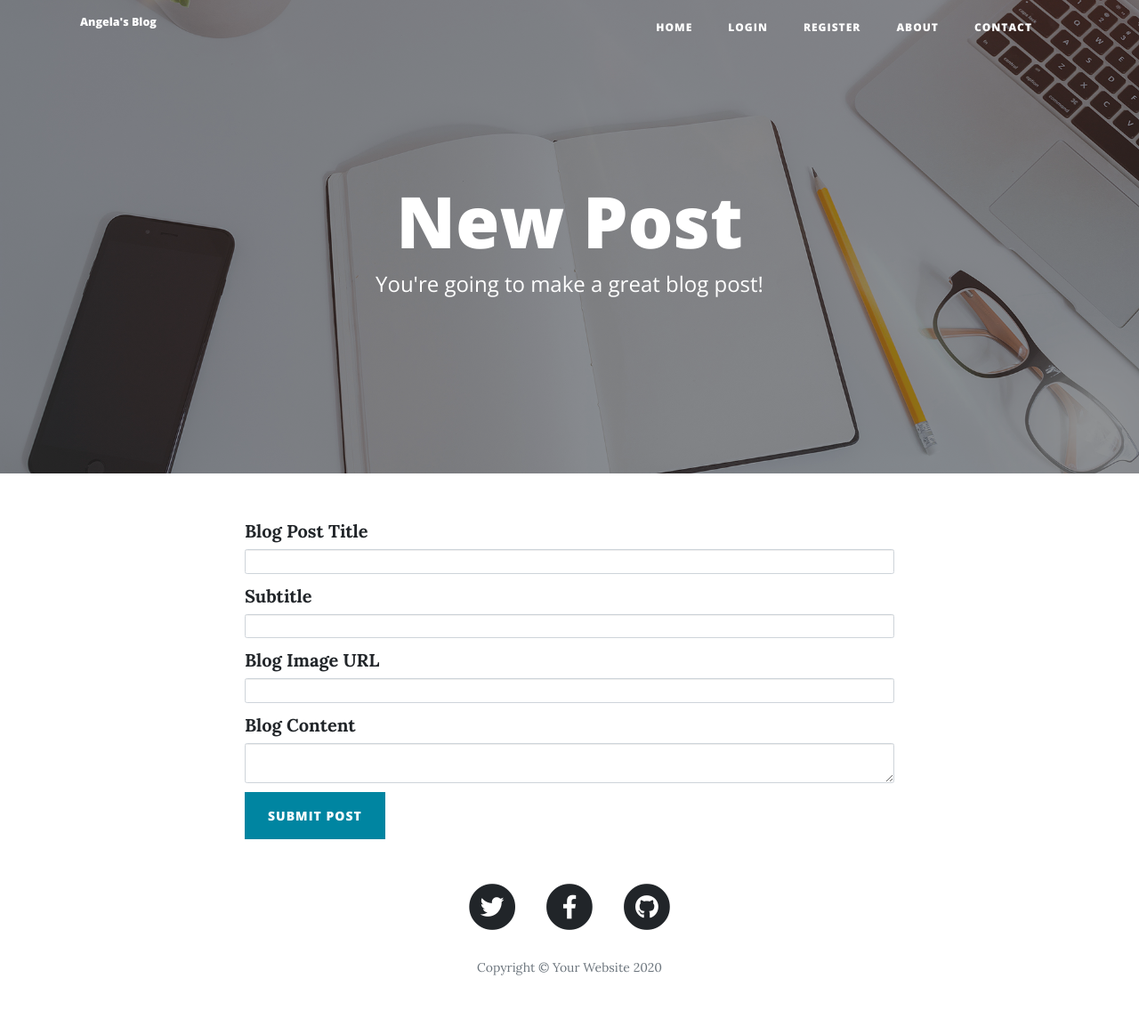
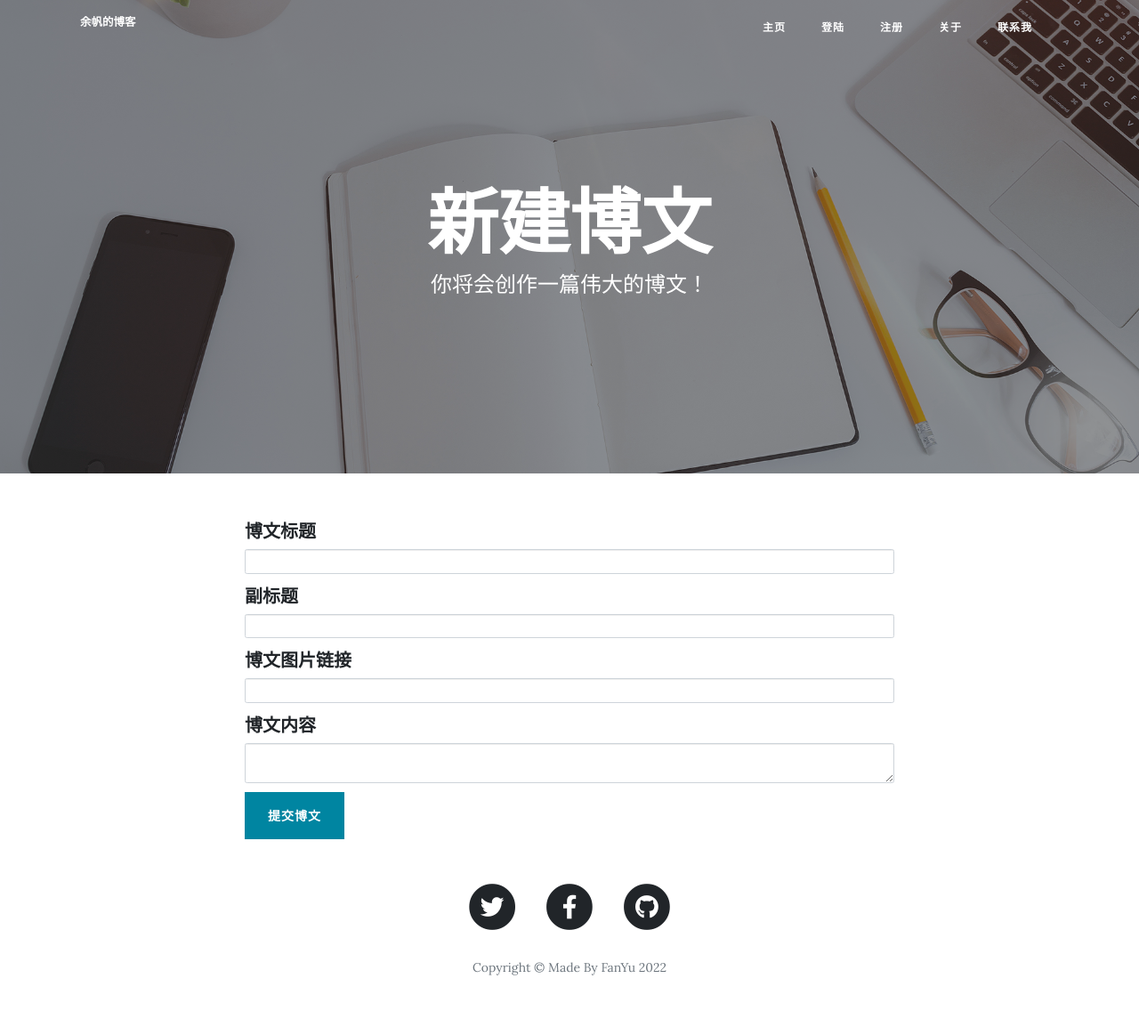
Before and after one commit to yufanme/70-2nd-flask-angela-blog-with-users-master-from-69, a Flask app: template templates/make-post.html in a window 1280 px wide. Shown: the whole page at 89% size. Run offline with Flask 2, Linux system fonts and the light colour scheme; the template is opened without the code that fills it: values that come from a table or form of the project are taken from there, most other values are stand-ins (such as "Sample title", 1, 10 or a date in 2020); parts of the project's set-up code (start-up, migrations or seed data) failed here and were passed over; some libraries are stand-ins or nearby versions.

Commit message:
change English to han some pages.

```diff
--- a/forms.py
+++ b/forms.py
@@ -6,26 +6,26 @@ from flask_ckeditor import CKEditorField
 
 # WTForm
 class CreatePostForm(FlaskForm):
-    title = StringField("Blog Post Title", validators=[DataRequired()])
-    subtitle = StringField("Subtitle", validators=[DataRequired()])
-    img_url = StringField("Blog Image URL", validators=[DataRequired(), URL()])
-    body = CKEditorField("Blog Content", validators=[DataRequired()])
-    submit = SubmitField("Submit Post")
+    title = StringField("博文标题", validators=[DataRequired()])
+    subtitle = StringField("副标题", validators=[DataRequired()])
+    img_url = StringField("博文图片链接", validators=[DataRequired(), URL()])
+    body = CKEditorField("博文内容", validators=[DataRequired()])
+    submit = SubmitField("提交博文")
 
 
 class RegisterForm(FlaskForm):
-    email = StringField(label="Email", validators=[DataRequired()])
-    password = PasswordField(label="Password", validators=[DataRequired()])
-    name = StringField(label="Name", validators=[DataRequired()])
-    submit = SubmitField(label="SIGN ME UP!")
+    email = StringField(label="邮箱", validators=[DataRequired()])
+    password = PasswordField(label="密码", validators=[DataRequired()])
+    name = StringField(label="昵称", validators=[DataRequired()])
+    submit = SubmitField(label="注册！")
 
 
 class LoginForm(FlaskForm):
-    email = StringField(label="Email", validators=[DataRequired()])
-    password = PasswordField(label="Password", validators=[DataRequired()])
-    submit = SubmitField(label="LET ME IN!")
+    email = StringField(label="邮箱", validators=[DataRequired()])
+    password = PasswordField(label="密码", validators=[DataRequired()])
+    submit = SubmitField(label="登陆！")
 
 
 class CommentForm(FlaskForm):
-    comment = CKEditorField(label="Comment", validators=[DataRequired()])
-    submit = SubmitField(label="SUBMIT COMMENT")
+    comment = CKEditorField(label="评论", validators=[DataRequired()])
+    submit = SubmitField(label="提交评论")
--- a/templates/footer.html
+++ b/templates/footer.html
@@ -29,7 +29,7 @@
               </a>
             </li>
           </ul>
-          <p class="copyright text-muted">Copyright &copy; Your Website 2020</p>
+          <p class="copyright text-muted">Copyright &copy; Made By FanYu 2022</p>
         </div>
       </div>
     </div>
--- a/templates/header.html
+++ b/templates/header.html
@@ -8,7 +8,7 @@
     <meta name="description" content="">
     <meta name="author" content="">
 
-    <title>Angela's Blog</title>
+    <title>余帆的博客</title>
 
     <!-- Bootstrap core CSS -->
     <link href="{{ url_for('static', filename='vendor/bootstrap/css/bootstrap.min.css') }}" rel="stylesheet">
@@ -31,7 +31,7 @@
 <!-- Navigation -->
 <nav class="navbar navbar-expand-lg navbar-light fixed-top" id="mainNav">
     <div class="container">
-        <a class="navbar-brand" href="{{ url_for('get_all_posts') }}">Angela's Blog</a>
+        <a class="navbar-brand" href="{{ url_for('get_all_posts') }}">余帆的博客</a>
         <button class="navbar-toggler navbar-toggler-right" type="button" data-toggle="collapse"
                 data-target="#navbarResponsive" aria-controls="navbarResponsive" aria-expanded="false"
                 aria-label="Toggle navigation">
@@ -41,26 +41,26 @@
         <div class="collapse navbar-collapse" id="navbarResponsive">
             <ul class="navbar-nav ml-auto">
                 <li class="nav-item">
-                    <a class="nav-link" href="{{ url_for('get_all_posts') }}">Home</a>
+                    <a class="nav-link" href="{{ url_for('get_all_posts') }}">主页</a>
                 </li>
                 {% if not current_user.is_authenticated %}
                     <li class="nav-item">
-                        <a class="nav-link" href="{{ url_for('login') }}">Login</a>
+                        <a class="nav-link" href="{{ url_for('login') }}">登陆</a>
                     </li>
                     <li class="nav-item">
-                        <a class="nav-link" href="{{ url_for('register') }}">Register</a>
+                        <a class="nav-link" href="{{ url_for('register') }}">注册</a>
                     </li>
                 {% else %}
                     <li class="nav-item">
-                        <a class="nav-link" href="{{ url_for('logout') }}">Log Out</a>
+                        <a class="nav-link" href="{{ url_for('logout') }}">登出</a>
                     </li>
                 {% endif %}
 
                 <li class="nav-item">
-                    <a class="nav-link" href="{{ url_for('about') }}">About</a>
+                    <a class="nav-link" href="{{ url_for('about') }}">关于</a>
                 </li>
                 <li class="nav-item">
-                    <a class="nav-link" href="{{ url_for('contact') }}">Contact</a>
+                    <a class="nav-link" href="{{ url_for('contact') }}">联系我</a>
                 </li>
             </ul>
         </div>
--- a/templates/index.html
+++ b/templates/index.html
@@ -8,8 +8,8 @@
         <div class="row">
             <div class="col-lg-8 col-md-10 mx-auto">
                 <div class="site-heading">
-                    <h1>Angela's Blog</h1>
-                    <span class="subheading">A collection of random musings.</span>
+                    <h1>余帆的博客</h1>
+                    <span class="subheading">Stay hungry, stay foolish.</span>
                 </div>
             </div>
         </div>
--- a/templates/login.html
+++ b/templates/login.html
@@ -12,8 +12,8 @@
             <div class="row">
                 <div class="col-lg-8 col-md-10 mx-auto">
                     <div class="page-heading">
-                        <h1>Log In</h1>
-                        <span class="subheading">Welcome Back!</span>
+                        <h1>登陆</h1>
+                        <span class="subheading">欢迎回来！</span>
                     </div>
                 </div>
             </div>
--- a/templates/make-post.html
+++ b/templates/make-post.html
@@ -11,11 +11,11 @@
         <div class="col-lg-8 col-md-10 mx-auto">
           <div class="page-heading">
             {% if is_edit %}
-            <h1>Edit Post</h1>
+            <h1>编辑博文</h1>
             {% else: %}
-            <h1>New Post</h1>
+            <h1>新建博文</h1>
             {% endif %}
-            <span class="subheading">You're going to make a great blog post!</span>
+            <span class="subheading">你将会创作一篇伟大的博文！</span>
           </div>
         </div>
       </div>
--- a/templates/register.html
+++ b/templates/register.html
@@ -11,8 +11,8 @@
       <div class="row">
         <div class="col-lg-8 col-md-10 mx-auto">
           <div class="page-heading">
-            <h1>Register</h1>
-            <span class="subheading">Start Contributing to the Blog!</span>
+            <h1>注册</h1>
+            <span class="subheading">注册后，可以评论文章。</span>
           </div>
         </div>
       </div>
```
Also changed, not shown: templates/about.html (+5 -5 lines), templates/contact.html (+8 -8 lines), blog.db.
